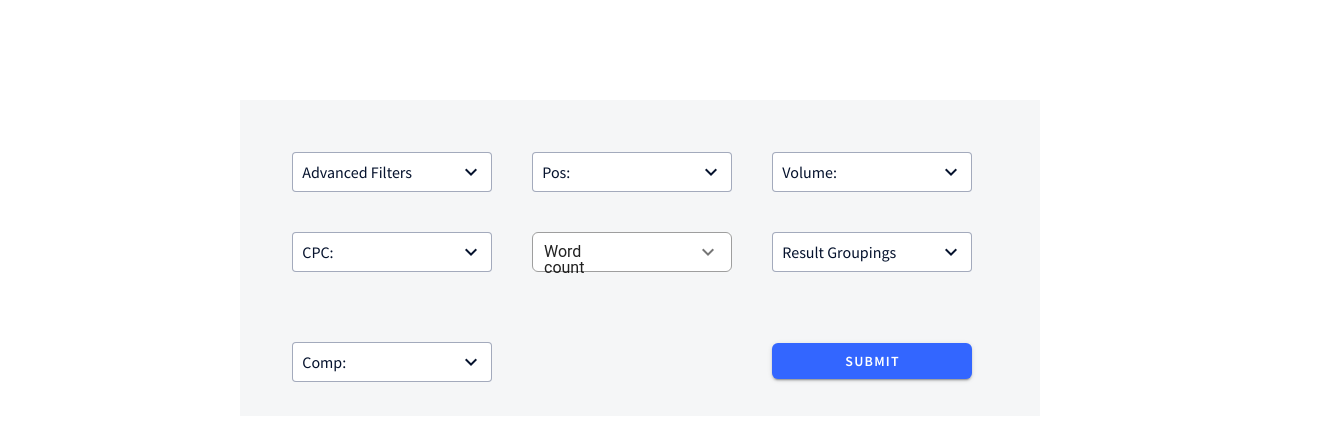
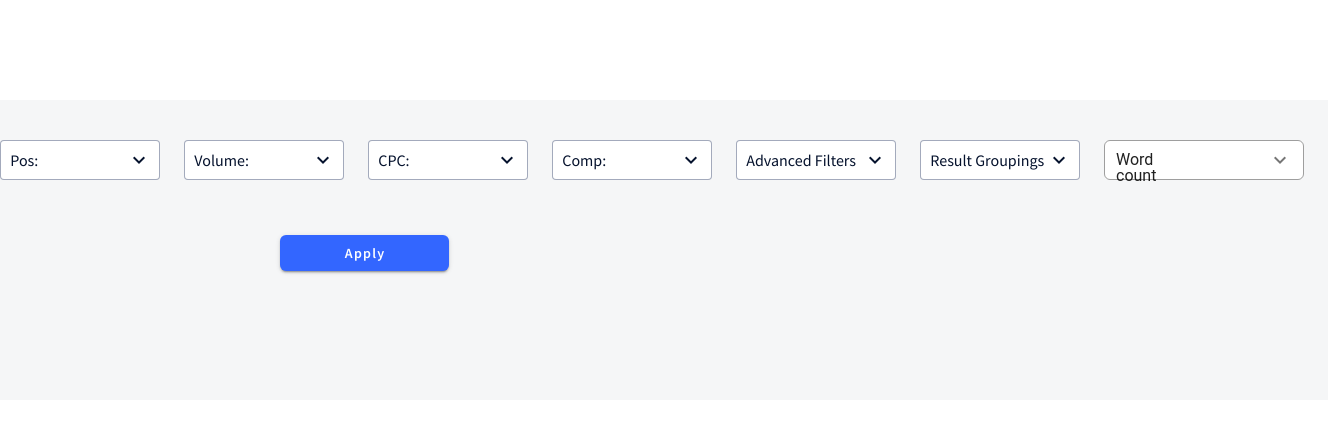
Before and after one commit to MrNedNick/vue-cpanel-filters, a Vue app: page /#/ in a window 1280 px wide. Shown: the top 422 px of the page, 1328 px wide, since content can reach past the window. Built offline with nearby package versions, Linux system fonts and the light colour scheme.

Commit message:
Add margins classes for filters

```diff
--- a/src/components/AllFilters.vue
+++ b/src/components/AllFilters.vue
@@ -1,22 +1,21 @@
 <template>
   <div class="wrapper">
-    <div class="container">
-      <advanced-filter />
+    <div class="filter-wrapper">
       <position-filter />
       <volume-filter />
       <cpc-filter />
+      <competitor-filter />
+      <advanced-filter />
+      <groupings-filter />
       <word-count-filter />
-      <groupings-filter />
-      <competitor-filter />
-      <!-- <alternative-volume-filter /> -->
-      <div class="submit-container">
-        <v-btn
-          @click="submit()"
-          class="submit-btn apply-btn mt-4"
-        >
-          SUBMIT
-        </v-btn>
-      </div>
+    </div>
+    <div class="submit-container">
+      <v-btn
+        @click="submit()"
+        class="apply-btn"
+      >
+        Apply
+      </v-btn>
     </div>
   </div>
 </template>
@@ -67,16 +66,15 @@ body {
 .wrapper {
   margin: 0px auto;
   background-color: #f5f6f7;
-  width: 800px;
+  width: 1328px;
   min-height: 300px;
   margin-top: 100px;
 }
-.container {
+.filter-wrapper {
   display: flex;
-  flex-wrap: wrap;
+  // flex-wrap: wrap;
 }
 .menu-container {
-  margin-left: 40px;
   margin-top: 40px;
 }
 .advanced-container {
@@ -85,7 +83,7 @@ body {
 }
 
 .main-btn.v-btn:not(.v-btn--round).v-size--default {
-  width: 200px;
+  width: 160px;
 }
 .menu {
   max-width: 201px;
@@ -133,9 +131,9 @@ body {
   height: 50px;
   border-radius: 6px;
 }
-.v-text-field fieldset, .v-text-field .v-input__control {
-    /* height: 45px; */
-}
+// .v-text-field fieldset, .v-text-field .v-input__control {
+//     /* height: 45px; */
+// }
 // Select Input Title
 .select .v-text-field--full-width .v-input__prepend-inner,
 .v-text-field--enclosed .v-input__prepend-inner {
--- a/src/components/Filters/AdvancedFilter.vue
+++ b/src/components/Filters/AdvancedFilter.vue
@@ -1,5 +1,5 @@
 <template>
-  <div class="menu-container">
+  <div class="menu-container ml-6">
     <v-menu
       :close-on-content-click="false"
       class="menu"
--- a/src/components/Filters/CompetitorFilter.vue
+++ b/src/components/Filters/CompetitorFilter.vue
@@ -1,5 +1,5 @@
 <template>
-  <div class="menu-container">
+  <div class="menu-container ml-6">
     <v-menu
       :close-on-content-click="false"
       class="menu"
--- a/src/components/Filters/CpcFilter.vue
+++ b/src/components/Filters/CpcFilter.vue
@@ -1,5 +1,5 @@
 <template>
-  <div class="menu-container">
+  <div class="menu-container ml-6">
     <v-menu
       :close-on-content-click="false"
       class="menu"
--- a/src/components/Filters/GroupingsFilter.vue
+++ b/src/components/Filters/GroupingsFilter.vue
@@ -1,5 +1,5 @@
 <template>
-  <div class="menu-container">
+  <div class="menu-container ml-6">
     <v-menu
       :close-on-content-click="false"
       class="menu"
--- a/src/components/Filters/VolumeFilter.vue
+++ b/src/components/Filters/VolumeFilter.vue
@@ -1,5 +1,5 @@
 <template>
-  <div class="menu-container">
+  <div class="menu-container ml-6">
     <v-menu
       :close-on-content-click="false"
       class="menu"
--- a/src/components/Filters/WordCountFilter.vue
+++ b/src/components/Filters/WordCountFilter.vue
@@ -1,5 +1,5 @@
 <template>
-  <div class="menu-container">
+  <div class="menu-container ml-6">
     <!-- <v-menu
       :close-on-content-click="false"
       class="menu"
@@ -142,7 +142,7 @@ export default {
   align-items: center;
 }
 .v-input__prepend-inner {
-  width: 147px;
+  width: 150px;
 }
 .v-select .v-chip {
     margin: 0px;
```
